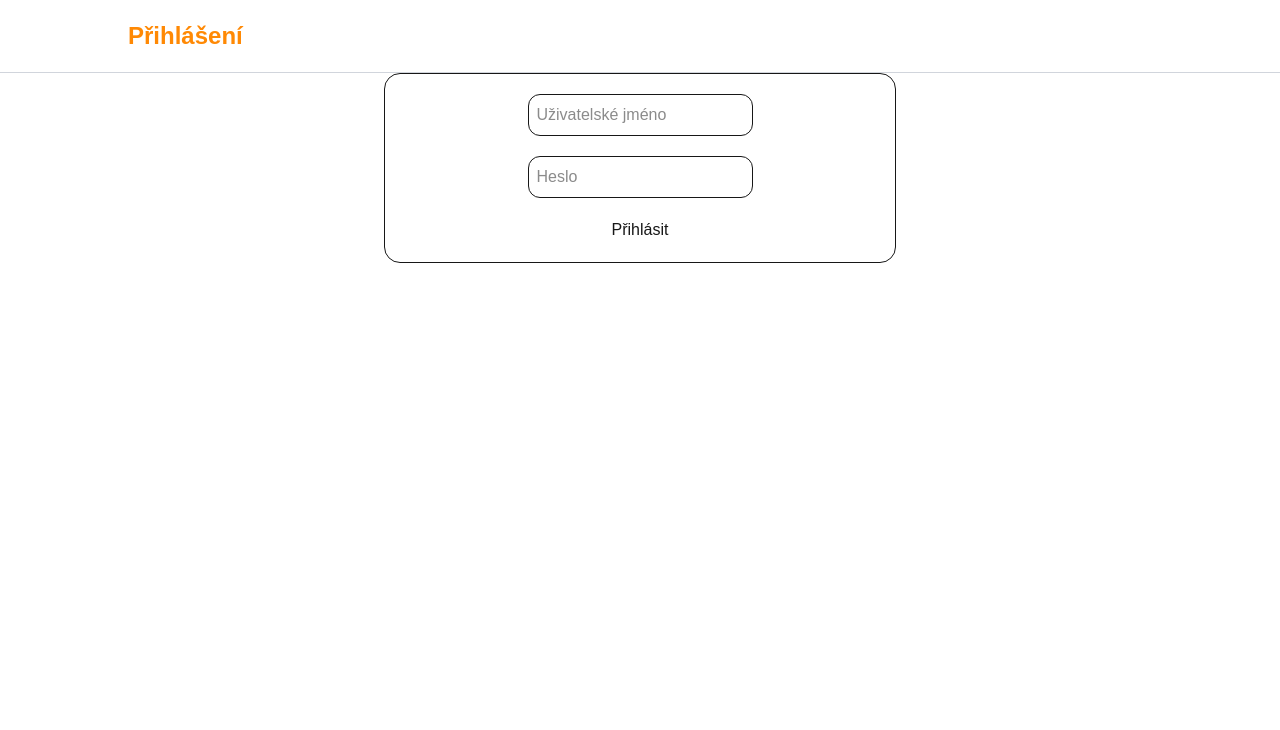
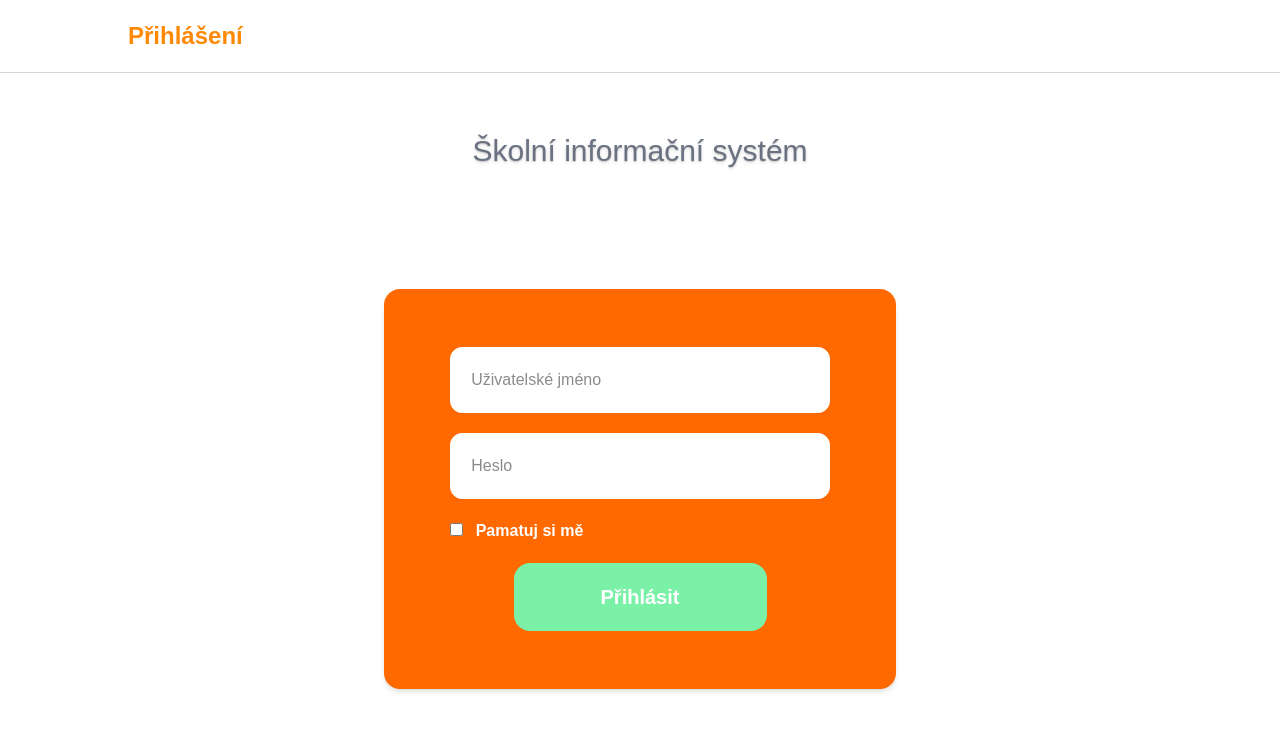
Before and after one commit to ulricht01/Is, a Next.js app in the folder web/: page /login in a window 1280 px wide. Shown: the top 730 px of the page. Built offline with nearby package versions, Linux system fonts and the light colour scheme.

Commit message:
completed login without db, added cookies

```diff
--- a/web/app/login/page.tsx
+++ b/web/app/login/page.tsx
@@ -1,32 +1,83 @@
 "use client"
 
 import Container from "@/components/PagesStructure/Container"
-import { useState } from "react"
+import {useState } from "react"
 import LoginForm from "@/components/Login/LoginForm";
+import Headline from "@/components/Login/Headline";
+import { useRouter } from "next/navigation";
+import { showToast } from "nextjs-toast-notify";
+import Cookies from "js-cookie";
+
 
 export default function Login(){
 
-    const [toggleLogin, setToggleLogin] = useState(true)
+    const router = useRouter()
+
+    const user = {
+        username: "tomas",
+        password: "123"
+    }
+
     const [username, setUsername] = useState("")
     const [password, setPassword] = useState("")
+    const [rememberMe, setRememberMe] = useState(false)
 
     const onChangeUsername = (e) => {
         setUsername(e.target.value)
     }
 
-    const onChangePassowrd = (e) => {
+    const onChangePassword = (e) => {
         setPassword(e.target.value)
     }
 
+    const onChangerRememberMe = (e) =>{
+        setRememberMe(e.target.checked)
+    }
 
-    const handleLogin = () => {
-        console.log("Not implemented")
+
+    const handleLogin = (username, password) => {
+        if (user.username === username && user.password === password){
+            // Na produkci změnit secure na true pro HTTPS!
+            if(rememberMe){
+                Cookies.set("user_session", username, {expires: 7, secure: false, })
+            }
+            else {
+                Cookies.set("user_session", username, { secure: false })
+
+            }
+
+            router.push("/")
+            showToast.success(`Vítej ${user.username}!`, {
+                duration: 3000,
+                position: "top-center"
+            })
+        }
+        else {
+            showToast.error("Chybné údaje!", {
+                duration: 3000,
+                position: "top-center"
+            })
+        }
     }
 
     return(
-        <Container title="Přihlášení">
-            <LoginForm setUsername={onChangeUsername} setPassword={onChangePassowrd} username={username} password={password} handleLogin={handleLogin}></LoginForm>
+        <div>
+            <Container title="Přihlášení">
+                <div className="flex flex-col flex-1 gap-30 my-10">
+                    <Headline title={"Školní informační systém"}></Headline>
+                    <LoginForm
+                        setUsername={onChangeUsername}
+                        setPassword={onChangePassword}
+                        username={username}
+                        password={password}
+                        handleLogin={()=> handleLogin(username, password)}
+                        rememberMe={rememberMe}
+                        setRememberMe={onChangerRememberMe}
 
-        </Container>
+                    >
+                    </LoginForm>
+                </div>
+            </Container>
+        </div>
     )
 }
--- /dev/null
+++ b/web/components/Login/Headline.tsx
@@ -0,0 +1,5 @@
+export default function Headline({title}){
+    return(
+        <p className="text-3xl text-center text-shadow-md text-gray-500">{title}</p>
+    )
+}
--- a/web/components/Login/LoginForm.tsx
+++ b/web/components/Login/LoginForm.tsx
@@ -1,9 +1,10 @@
-export default function LoginForm({username, password, setUsername, setPassword, handleLogin} : {setUsername : React.ChangeEventHandler<HTMLInputElement, HTMLInputElement>, setPassword: React.ChangeEventHandler<HTMLInputElement, HTMLInputElement> ,username: string, password: string, handleLogin : React.MouseEventHandler<HTMLButtonElement>}){
+export default function LoginForm({username, password, setUsername, setPassword, rememberMe, setRememberMe, handleLogin} : {setUsername : React.ChangeEventHandler<HTMLInputElement, HTMLInputElement>, setPassword: React.ChangeEventHandler<HTMLInputElement, HTMLInputElement> ,username: string, password: string, rememberMe: boolean, setRememberMe: React.ChangeEventHandler<HTMLInputElement> ,handleLogin : React.MouseEventHandler<HTMLButtonElement>}){
     return(
-        <div className="mx-auto flex flex-col justify-center items-center w-1/2 border-1 rounded-2xl gap-5 p-5">
-            <input onChange={setUsername} value={username} type="text" placeholder="Uživatelské jméno" className="border-1 p-2 rounded-xl"/>
-            <input onChange={setPassword} value={password} type="password" placeholder="Heslo" className="border-1 p-2 rounded-xl"/>
-            <button onClick={handleLogin}>Přihlásit</button>
+        <div className="mx-auto flex flex-col justify-center items-center border-3 rounded-2xl gap-5 bg-orange-500 border-orange-500 shadow-md w-1/2 h-100">
+            <input onChange={setUsername} value={username} type="text" placeholder="Uživatelské jméno" className="border-1 p-5 rounded-xl bg-white border-white w-3/4"/>
+            <input onChange={setPassword} value={password} type="password" placeholder="Heslo" className="border-1 p-5 rounded-xl bg-white border-white w-3/4"/>
+            <p className="text-md w-3/4 text-white font-black"> <input className="mr-2" type="checkbox" checked={rememberMe} onChange={setRememberMe}/> Pamatuj si mě</p>
+            <button onClick={handleLogin} className="py-5 bg-green-300 rounded-2xl w-1/2 text-white font-black text-xl">Přihlásit</button>
         </div>
     )
 }
--- a/web/components/PagesStructure/Container.tsx
+++ b/web/components/PagesStructure/Container.tsx
@@ -1,9 +1,12 @@
 export default function Container({title, children} : {title: string, children: React.ReactNode}){
     return (
-        <div>
+        // Přidáno min-h-screen (minimální výška přes celou obrazovku) a flex flex-col
+        <div className="min-h-screen flex flex-col">
             <p className="w-4/5 mx-auto py-5 font-black text-2xl text-orange-400">{title}</p>
             <hr className="text-gray-300"/>
-            <div className="mx-auto flex flex-col w-4/5 gap-5">
+
+            {/* Přidáno flex-1, které způsobí, že div vyroste a zabere veškeré zbývající místo */}
+            <div className="mx-auto flex flex-col w-4/5 gap-5 flex-1 py-5">
                 {children}
             </div>
         </div>
--- a/web/package.json
+++ b/web/package.json
@@ -11,13 +11,16 @@
   "dependencies": {
     "@headlessui/react": "^2.2.10",
     "@heroicons/react": "^2.2.0",
-    "next": "16.2.4",
+    "js-cookie": "^3.0.7",
+    "next": "^16.2.6",
+    "nextjs-toast-notify": "^1.61.0",
     "react": "19.2.4",
     "react-datepicker": "^9.1.0",
     "react-dom": "19.2.4"
   },
   "devDependencies": {
     "@tailwindcss/postcss": "^4",
+    "@types/js-cookie": "^3.0.6",
     "@types/node": "^20",
     "@types/react": "^19",
     "@types/react-dom": "^19",
```
Also changed, not shown: 1 other file (tests, documents, lock files or other folders).
